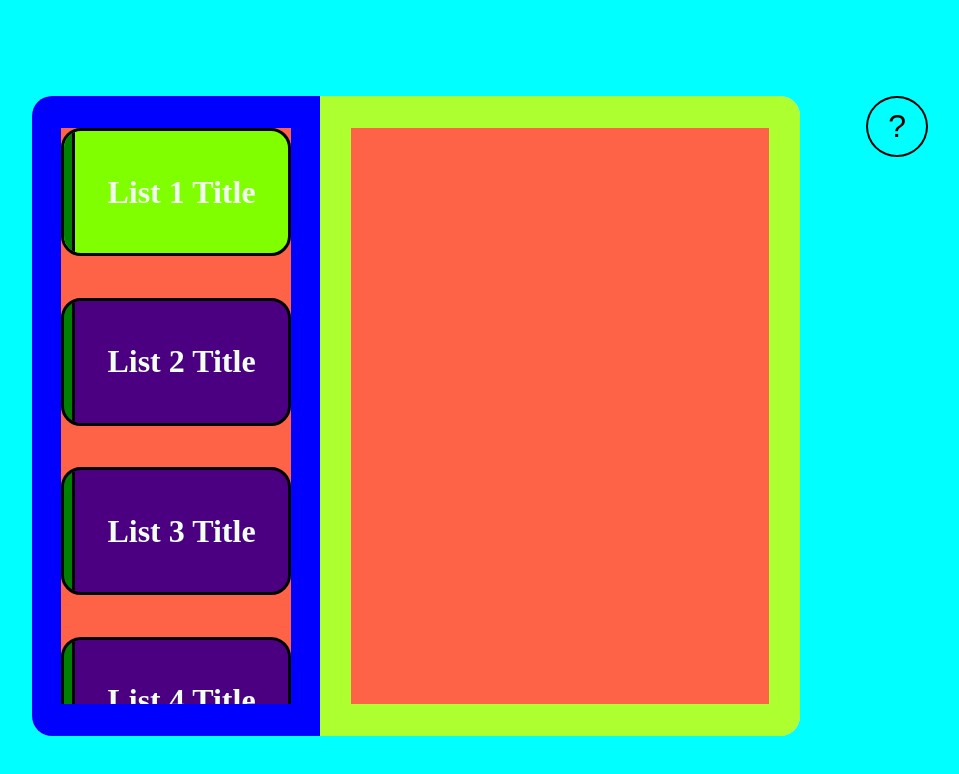
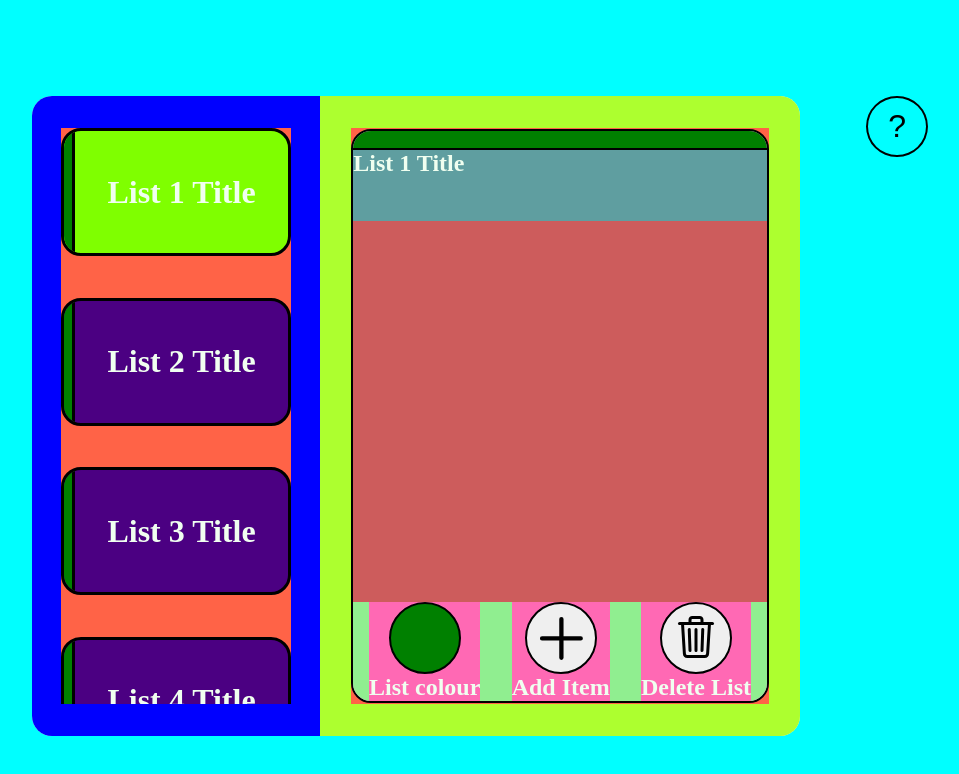
Before and after one commit to WhoDatChino/To-do-App, a plain HTML site: page index.html in a window 1280 px wide. Shown: the whole page, without its empty margins (224-1183 px from the left). Drawn offline with nearby package versions, Linux system fonts and the light colour scheme.

Commit message:
Mid to end stages of wireframe

```diff
--- a/index.html
+++ b/index.html
@@ -66,9 +66,9 @@
         </section>
 
         <!-- List view expanded -->
-        <section class="list-view">
+        <section class="list-container">
 
-            <div class="list-expanded">
+            <div class="list-view">
 
                 <!-- <div class="add-new-list">
                     <button class="new-list-btn">
@@ -76,6 +76,52 @@
                     </button>
                     <h2>Add a new list</h2>
                 </div> -->
+
+                <div class="list-view-expanded">
+                    <div class="colour-line"></div>
+
+                    <div class="list-title">
+                        <h1>List 1 Title</h1>
+                    </div>
+
+
+                    <div class="list-items">
+
+                        <div class="list-item high_pri"></div>
+                        <div class="list-item medium_pri"></div>
+                        <div class="list-item low_pri"></div>
+                        <div class="list-item low_pri expanded"></div>
+                        <div class="list-item no_pri"></div>
+                        <div class="list-item low_pri completed"></div>
+                    </div>
+
+                    <div class="list-options">
+
+                        <div>
+                            <button class="list-colour-btn"></button>
+                            <h2>List colour</h2>
+                        </div>
+
+
+                        <div>
+                            <button class="add-item-btn">
+                                <ion-icon name="add-outline"></ion-icon>
+                            </button>
+                            <h2>Add Item</h2>
+
+                        </div>
+
+                        <div>
+                            <button class="delete-list-btn">
+                                <ion-icon name="trash-outline"></ion-icon>
+                            </button>
+                            <h2>Delete List</h2>
+
+                        </div>
+                    </div>
+
+
+                </div>
 
             </div>
         </section>
--- a/style.css
+++ b/style.css
@@ -131,7 +131,7 @@ body {
 }
 
 /* RIGHT SIDE */
-.list-view {
+.list-container {
   flex: 5;
   background-color: greenyellow;
   height: 100%;
@@ -141,7 +141,7 @@ body {
   justify-content: center;
 }
 
-.list-view .list-expanded {
+.list-container .list-view {
   height: 90%;
   width: 87%;
   background-color: tomato;
@@ -171,3 +171,67 @@ body {
 .add-new-list h2 {
   margin-top: 1rem;
 }
+
+/* LIST-VIEW-EXPANDED */
+.list-view-expanded {
+  width: 99%;
+  height: 99%;
+  background-color: violet;
+  border-radius: 20px;
+  overflow: hidden;
+  border: solid 2px black;
+  display: flex;
+  flex-direction: column;
+}
+
+.list-view-expanded .colour-line {
+  width: 100%;
+  height: 3%;
+  background-color: green;
+  border-bottom: black solid 2px;
+}
+
+/* List title */
+.list-view-expanded .list-title {
+  flex: 1.5;
+  background-color: cadetblue;
+}
+
+.list-view-expanded .list-items {
+  flex: 8;
+  background-color: indianred;
+}
+
+/* List options */
+.list-view-expanded .list-options {
+  flex: 2;
+  background-color: lightgreen;
+  display: flex;
+  align-items: center;
+  justify-content: space-around;
+}
+
+.list-options button {
+  border-radius: 50%;
+  height: 4.5rem;
+  width: 4.5rem;
+  border: black 2px solid;
+  align-content: center;
+}
+
+.delete-list-btn ion-icon {
+  font-size: 3rem;
+}
+.add-item-btn ion-icon {
+  font-size: 4.3rem;
+}
+
+.list-colour-btn {
+  background-color: green;
+}
+.list-options div {
+  display: flex;
+  flex-direction: column;
+  background-color: hotpink;
+  align-items: center;
+}
```
